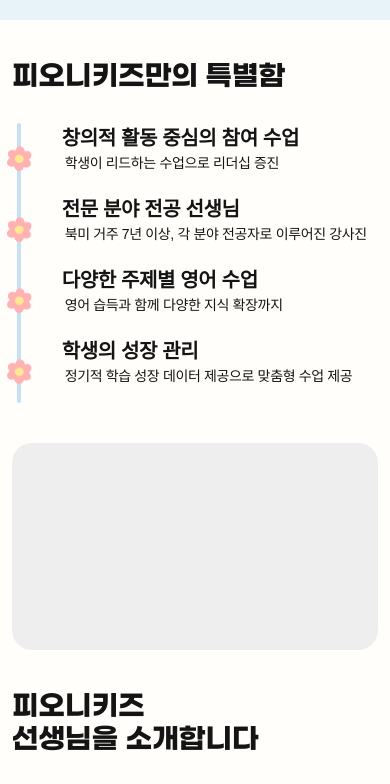
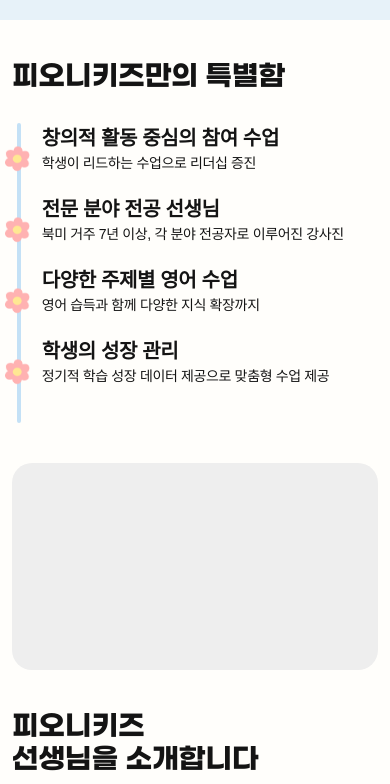
Before and after one commit to Soyeong99/pioneerkids, a plain HTML site: page index.html in a window 390 px wide. Shown: the part 7300-8084 px from the top of the page. Drawn offline with nearby package versions, Linux system fonts and the light colour scheme; files whose address does not match are found by name; a web font is replaced by a local one.

Commit message:
Add files via upload

```diff
--- a/css/style.css
+++ b/css/style.css
@@ -599,19 +599,23 @@ section#review {
     left: -50px;
   }
 }
-
+@media (max-width: 450px) {
+  .right_box .list_item::after, .left_box .list_item::after {
+    left: -37px;
+  }
+  .list_items{
+    padding-left: 30px;
+  }
+}
 @media (max-width: 400px) {
   .keyword_list{
-    height: 280px;
-  }
-  .right_box .list_item::after, .left_box .list_item::after {
-    left: -55px;
+    height: 300px;
   }
   .list_item h5{
     font-size: 2rem;
   }
   .list_item h5+p{
-    font-size: 1.4rem;
+    font-size: 1.4rem; margin: 0;
   }
 }
 /* teacher */
@@ -733,10 +737,18 @@ section#review {
   .cta_btn a{
     font-size: 2.6rem;
   }
+  .cta_btn {
+    margin: 100px 0 120px;
+  }
 }
 @media (max-width:580px) {
   .cta_btn a{
     font-size: 2.4rem; padding: 6px 50px 4px;
+  }
+}
+@media (max-width:480px) {
+  .cta_btn {
+    margin: 80px 0 120px;
   }
 }
 @media (max-width:420px) {
@@ -748,6 +760,9 @@ section#review {
   .cta_btn a{
     font-size: 2rem; padding: 3px 38px;
   }
+  .cta_btn {
+    margin: 60px 0 80px;
+  }
 }
 @media (max-width:330px) {
   .cta_btn a{
--- a/index.html
+++ b/index.html
@@ -1874,6 +1874,83 @@
 
   <!-- teacher -->
   <script>
+    document.addEventListener('DOMContentLoaded', function () {
+      const teacherInfoCon = document.querySelector('.teacher_info_con');
+
+      if (teacherInfoCon) {
+        let swiperInstance = null;
+
+        function initOrDestroySwiper() {
+          const windowWidth = window.innerWidth;
+
+          // 1080px 이하에서만 Swiper 활성화
+          if (windowWidth <= 1080) {
+            // 기존 인스턴스가 없을 때만 새로 생성
+            if (!swiperInstance) {
+              swiperInstance = new Swiper('.teacher_info_con', {
+                loop: true,
+                speed: 1000,
+                spaceBetween: 12,
+                centeredSlides: false,
+
+                autoplay: {
+                  delay: 3000,
+                  disableOnInteraction: false,
+                },
+
+                // 반응형 설정
+                breakpoints: {
+                  0: {
+                    slidesPerView: 1.2,
+                    spaceBetween: 10,
+                    centeredSlides: true
+                  },
+                  381: {
+                    slidesPerView: 1.5,
+                    spaceBetween: 12,
+                    centeredSlides: true
+                  },
+                  581: {
+                    slidesPerView: 2.2,
+                    spaceBetween: 12,
+                    centeredSlides: false
+                  },
+                  681: {
+                    slidesPerView: 3,
+                    spaceBetween: 12,
+                    centeredSlides: false
+                  }
+                }
+              });
+              console.log('Swiper 활성화됨');
+            }
+          } else {
+            // 1080px 초과시 Swiper 제거
+            if (swiperInstance) {
+              swiperInstance.destroy(true, true);
+              swiperInstance = null;
+              console.log('Swiper 비활성화됨');
+            }
+          }
+        }
+
+        // 초기 실행
+        initOrDestroySwiper();
+
+        // 리사이즈 이벤트 (debounce 적용)
+        let resizeTimer;
+        window.addEventListener('resize', function () {
+          clearTimeout(resizeTimer);
+          resizeTimer = setTimeout(function () {
+            console.log('리사이즈 감지 - 현재 너비:', window.innerWidth);
+            initOrDestroySwiper();
+          }, 250);
+        });
+      }
+    });
+  </script>
+
+  <!-- <script>
     document.addEventListener('DOMContentLoaded', function () {
       const teacherInfoCon = document.querySelector('.teacher_info_con');
 
@@ -1940,7 +2017,7 @@
         });
       }
     });
-  </script>
+  </script> -->
 </body>
 
 </html>
```
